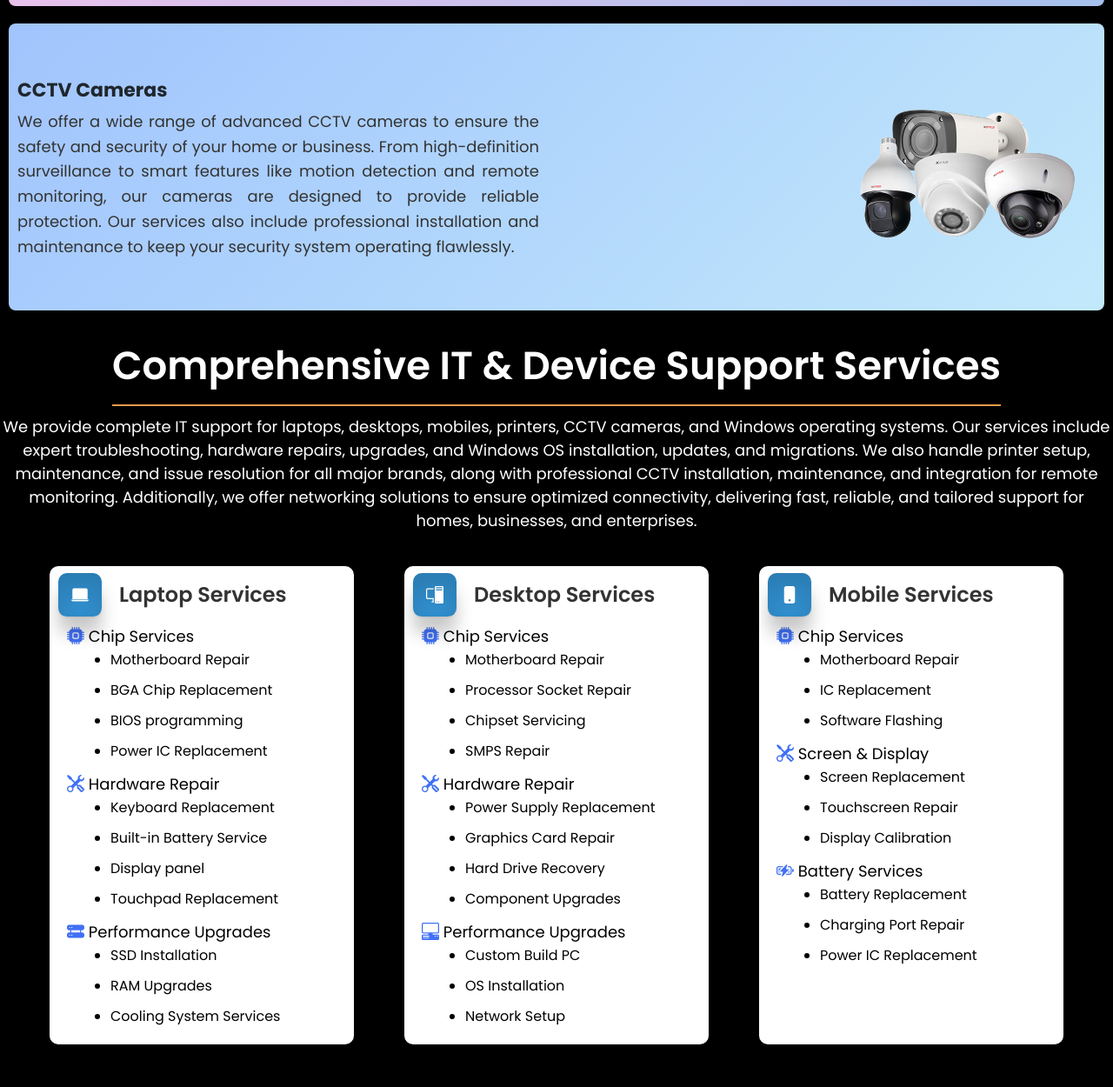
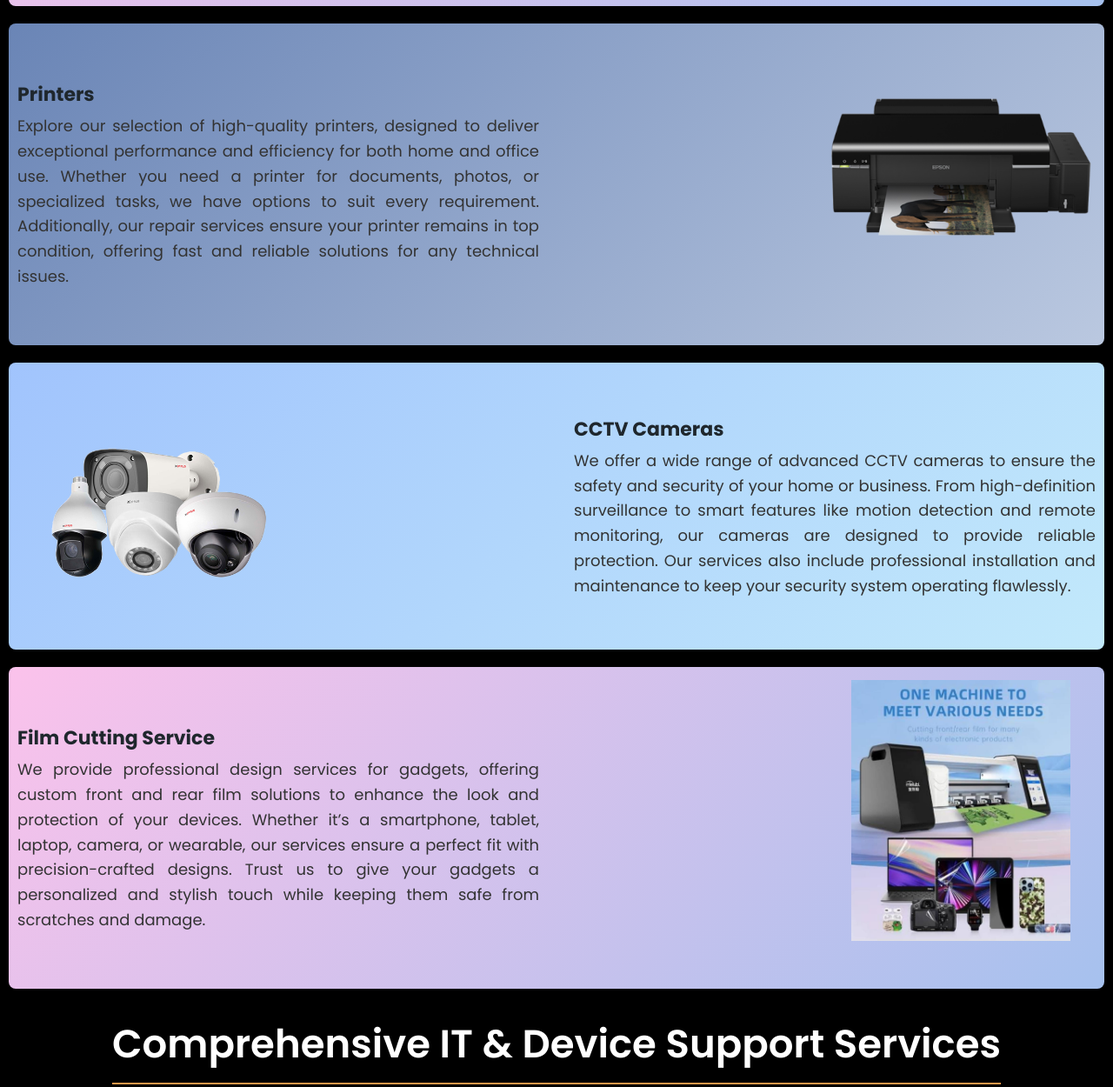
Before and after one commit to InanIrfan/windows-Technologies-v0, a website built with webpack: page index.html in a window 1280 px wide. Shown: the part 2048-3298 px from the top of the page at 87% size. Built offline with nearby package versions, Linux system fonts and the light colour scheme; files whose address does not match are found by name.

Commit message:
added printer and film cutting images div

```diff
--- a/css/style.css
+++ b/css/style.css
@@ -1107,11 +1107,18 @@ h6 {
 .cctv-title {
   background: linear-gradient(135deg, #a1c4fd, #c2e9fb);
 }
-
+.printer-title {
+  background: linear-gradient(135deg, #6a85b6, #bac8e0);
+}
+.film-cutting-title {
+  background: linear-gradient(135deg, #fbc2eb, #a6c1ee);
+}
 .desktop-img,
 .laptop-img,
 .mobile-img,
-.cctv-img {
+.cctv-img,
+.printer-img,
+.film-cutting-img{
   width: 300px; /* Reduced width */
   height: 300px; /* Reduced height */
   object-fit: contain;
@@ -1123,7 +1130,9 @@ h6 {
 .desktop-text,
 .laptop-text,
 .mobile-text,
-.cctv-text {
+.cctv-text,
+.printer-text,
+.film-cutting-text{
   flex: 1 1 50%;
   max-width: 600px;
   font-size: 18px;
@@ -1136,7 +1145,9 @@ h6 {
 .desktop-text h3,
 .laptop-text h3,
 .mobile-text h3,
-.cctv-text h3 {
+.cctv-text h3,
+.printer-text h3,
+.film-cutting-text h3{
   font-size: 22px; /* Reduced font-size */
   font-weight: bold;
   margin-bottom: 5px; /* Reduced margin-bottom */
@@ -1162,7 +1173,8 @@ h6 {
   .desktop-img,
   .laptop-img,
   .mobile-img,
-  .cctv-img {
+  .cctv-img,
+  .printer-img{
     width: 150px; /* Reduced width */
     height: 150px; /* Reduced height */
   }
@@ -1170,7 +1182,8 @@ h6 {
   .desktop-text,
   .laptop-text,
   .mobile-text,
-  .cctv-text {
+  .cctv-text,
+  .printer-text{
     max-width: 100%;
     text-align: center;
     margin-top: 10px; /* Reduced margin-top */
--- a/index.html
+++ b/index.html
@@ -245,16 +245,39 @@
         </div>
       </div>
 
+      <!-- printer Section -->
+      <div class="product printer-title" class="scroll-effect">
+        <div class="printer-text">
+          <h3>Printers</h3>
+          <p>Explore our selection of high-quality printers, designed to deliver exceptional performance and efficiency for both home and office use. Whether you need a printer for documents, photos, or specialized tasks, we have options to suit every requirement. Additionally, our repair services ensure your printer remains in top condition, offering fast and reliable solutions for any technical issues.</p>
+        </div>
+        <div class="printer">
+          <img src="/img/printer1.png" class="printer-img">
+        </div>
+      </div>
+
       <!-- CCTV Section -->
       <div class="product cctv-title" class="scroll-effect">
+        <div class="cctv-img">
+          <img src="/img/cctv2.png" class="cctv-img">
+        </div>
         <div class="cctv-text">
           <h3>CCTV Cameras</h3>
           <p>We offer a wide range of advanced CCTV cameras to ensure the safety and security of your home or business. From high-definition surveillance to smart features like motion detection and remote monitoring, our cameras are designed to provide reliable protection. Our services also include professional installation and maintenance to keep your security system operating flawlessly.</p>
         </div>
-        <div class="cctv-img">
-          <img src="/img/cctv2.png" class="cctv-img">
+      </div>
+
+      <!-- film cutting Section -->
+      <div class="product film-cutting-title" class="scroll-effect">
+        <div class="film-cutting-text">
+          <h3>Film Cutting Service</h3>
+          <p>We provide professional design services for gadgets, offering custom front and rear film solutions to enhance the look and protection of your devices. Whether it’s a smartphone, tablet, laptop, camera, or wearable, our services ensure a perfect fit with precision-crafted designs. Trust us to give your gadgets a personalized and stylish touch while keeping them safe from scratches and damage.</p>
+        </div>
+        <div class="film-cutting">
+          <img src="/img/film-cutting1.jpg" class="film-cutting-img">
         </div>
       </div>
+
     </div>
 
     <!--    services code -->
@@ -686,7 +709,7 @@
 <!--            </svg>-->
             <div class="feedback-icon"><h3>SS</h3></div>
             <h4>Shannu Shaik</h4>
-            <h5>Technician</h5>
+            <h5>Mobile Technician</h5>
             <ul>
               <li><i class="bi bi-star-fill"></i></li>
               <li><i class="bi bi-star-fill"></i></li>
```
Also changed, not shown: img/film-cutting.png (added), img/film-cutting1.jpg (added), img/printer1.png (added), img/printer2.png (added), img/printer3.png (added).
